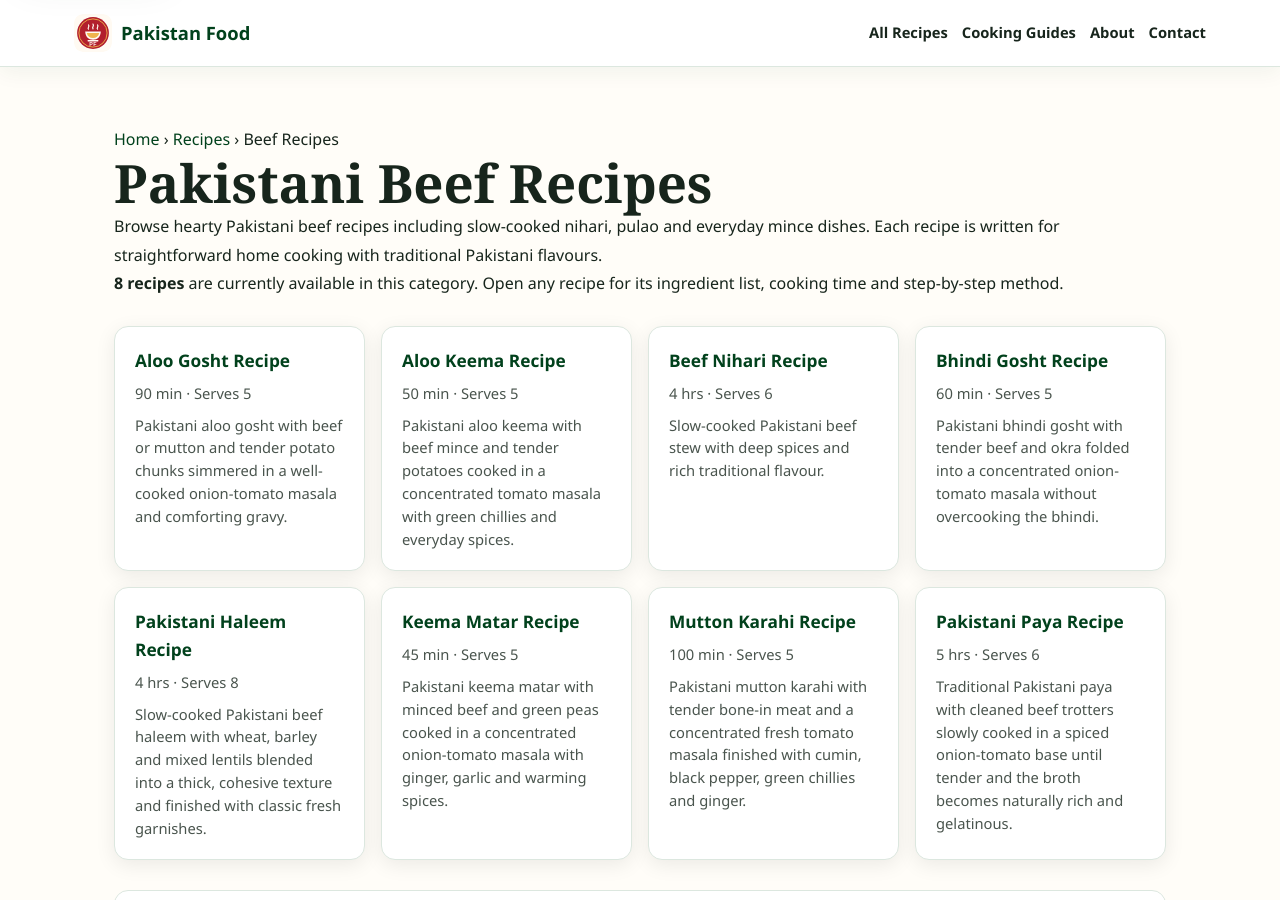
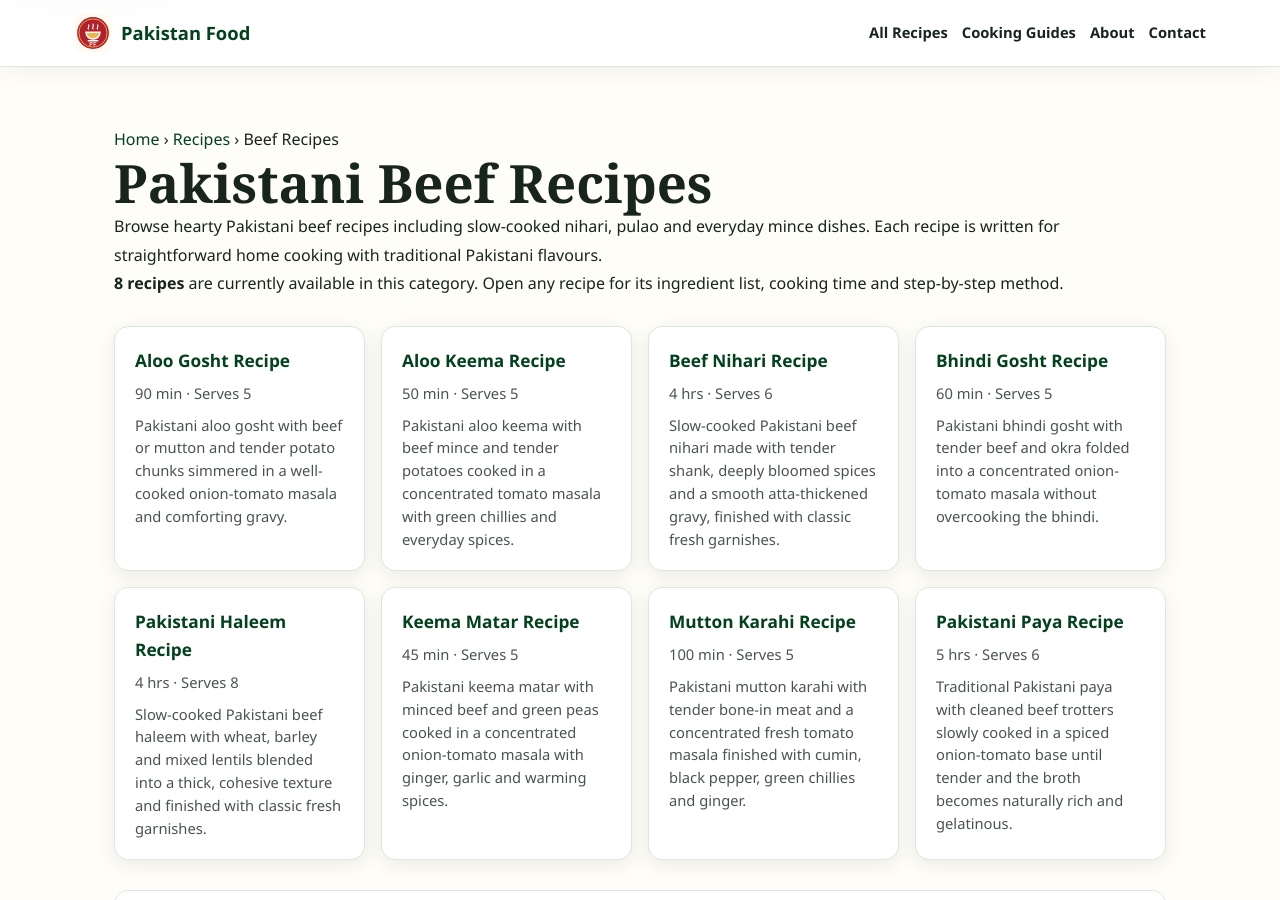
Before and after one commit to manazarali01-hub/pakistan-food, a Jekyll site: the page built from recipes/beef/index.html, in a window 1280 px wide and 900 px high. Built offline with Jekyll 4.4.1, drawn with Linux system fonts in a browser that asks for light colours; some of the changed lines change nothing that is shown.

Commit message:
Complete Beef Nihari recipe quality audit

```diff
--- a/_data/recipes/beef-nihari.json
+++ b/_data/recipes/beef-nihari.json
@@ -5,7 +5,7 @@
   "time": "4 hrs",
   "serves": 6,
   "image": "assets/nihari.webp",
-  "description": "Slow-cooked Pakistani beef stew with deep spices and rich traditional flavour.",
+  "description": "Slow-cooked Pakistani beef nihari made with tender shank, deeply bloomed spices and a smooth atta-thickened gravy, finished with classic fresh garnishes.",
   "ingredients": [
     "1 kg beef shank, cut into large pieces",
     "1 large onion, thinly sliced",
@@ -18,19 +18,19 @@
     "Fresh ginger, coriander, green chillies and lemon, for serving"
   ],
   "method": [
-    "Heat the oil in a heavy pot over medium heat. Add the sliced onion and cook until deep golden.",
-    "Add the ginger-garlic paste and beef. Sauté for about 5–7 minutes, stirring, until the meat changes colour and begins to brown.",
-    "Lower the heat, add the nihari masala and salt, and stir for about 30 seconds so the spices bloom without burning.",
-    "Pour in 7 cups hot water and bring to a boil. Cover, reduce to a gentle simmer and cook for about 4–6 hours, or until the beef shank is very tender. Add a little more hot water during cooking only if needed.",
-    "Take about 1 cup of nihari liquid from the pot and let it cool slightly. Whisk it gradually into the atta to make a smooth, lump-free slurry; do not add dry flour directly to the pot.",
-    "Slowly stir the slurry back into the nihari. Simmer gently for another 30–40 minutes, stirring occasionally, until the gravy is smooth and lightly thickened. Add hot water if it becomes too thick.",
-    "Taste and adjust salt. Garnish with julienned ginger, coriander and green chillies, and serve hot with lemon and naan."
+    "Heat the oil in a heavy pot over medium heat and cook the sliced onion until evenly deep golden without burning it.",
+    "Add the ginger-garlic paste and beef shank. Sauté for several minutes, turning the pieces, until the meat loses its raw exterior colour and begins to brown.",
+    "Lower the heat, add the nihari masala and salt and stir briefly so the spices bloom in the oil without scorching.",
+    "Pour in most of the hot water, bring to a boil, then cover and reduce to a gentle simmer. Cook patiently until the shank is very tender, adding more hot water only if the liquid level becomes too low before the meat softens.",
+    "Take some hot nihari liquid into a separate bowl and let it cool slightly. Whisk it gradually into the atta until completely smooth, then slowly stir this slurry back into the pot rather than adding dry flour directly.",
+    "Simmer gently after adding the slurry, stirring from the base occasionally, until the raw flour taste disappears and the gravy is smooth and lightly thickened. Adjust with hot water if it becomes heavier than desired.",
+    "Taste for salt and serve hot with julienned ginger, coriander, green chillies, lemon and naan or sheermal."
   ],
   "tips": [
     "Make the flour slurry with nihari liquid rather than plain water so the gravy keeps its flavour.",
     "Beef shank needs a long, gentle simmer; cook until it breaks easily when pressed.",
     "After adding the atta slurry, simmer long enough for the raw flour taste to disappear."
   ],
-  "storage": "Cool promptly and refrigerate covered for up to 2 days. Reheat until the meat and gravy are piping hot throughout.",
+  "storage": "Cool leftover nihari promptly and refrigerate covered. Reheat the portion being served until the meat and gravy are thoroughly hot.",
   "serving": "Serve hot with naan or sheermal, lemon wedges, fresh ginger, coriander and green chillies."
 }
```
